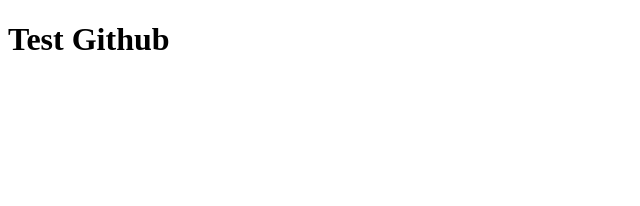
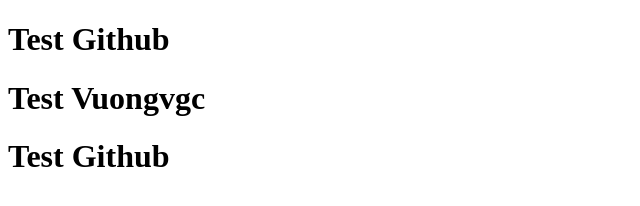
Before and after one commit to vuongfe/test-multiple-github, a plain HTML site: page index.html in a window 1280 px wide. Shown: the whole page, without its empty margins (0-640 px from the left). Drawn offline with Linux system fonts and the light colour scheme.

Commit message:
Add vuongvgc

```diff
--- a/index.html
+++ b/index.html
@@ -8,5 +8,7 @@
   </head>
   <body>
     <h1>Test Github</h1>
+    <h1>Test Vuongvgc</h1>
+    <h1>Test Github</h1>
   </body>
 </html>
```
